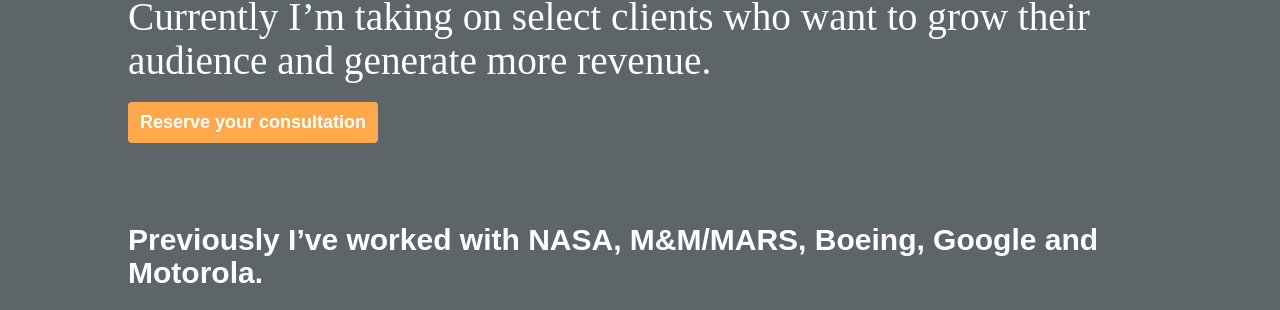
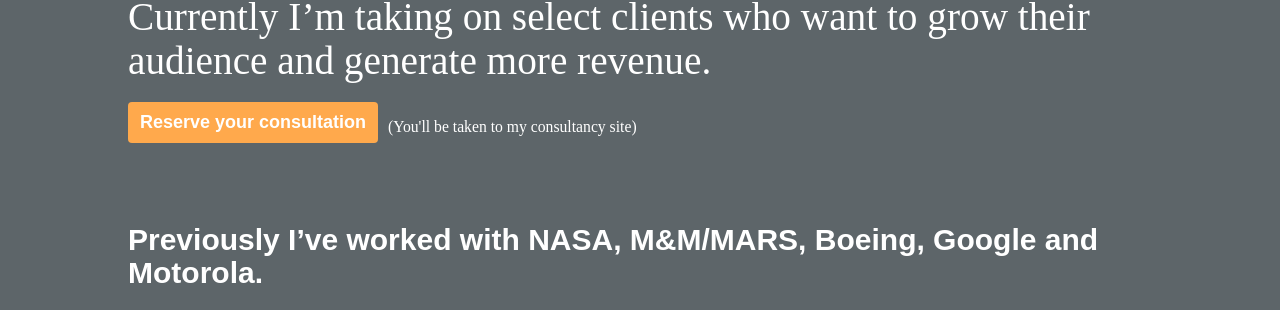
Before and after one commit to jasonearly/jasonearly.github.io, a Jekyll site: the page built from index.html, in a window 1280 px wide. Shown: the part 304-614 px from the top of the page. Built offline with Jekyll 4.4.1, drawn with Linux system fonts in a browser that asks for light colours.

Commit message:
add informational lable to button

```diff
--- a/_includes/hero.html
+++ b/_includes/hero.html
@@ -6,7 +6,7 @@
     Digital Product <br />
     Consultant & Educator
   </h1>
-  <h2>
+  <h2 style="">
     Currently I’m taking on select clients who want to grow their audience and
     generate more revenue.<br />
 
@@ -21,8 +21,16 @@
     color: #fff;
     margin: 2rem 0;"
       href="https://gruntmonkey.com/contact/"
-      >Reserve your consultation</a
     >
+      Reserve your consultation
+    </a>
+
+    <small
+      style="color: #fff;
+    font-weight: 100; font-size:40%;"
+    >
+      (You'll be taken to my consultancy site)
+    </small>
   </h2>
   <h3>
     Previously I’ve worked with NASA, M&M/MARS, Boeing, Google and Motorola.
```
